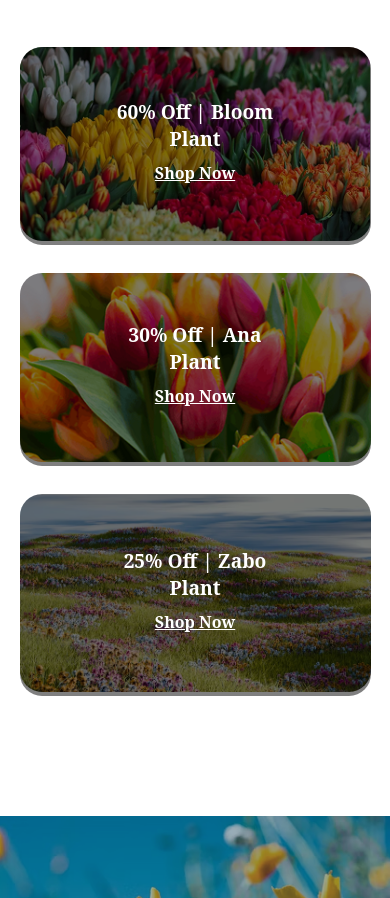
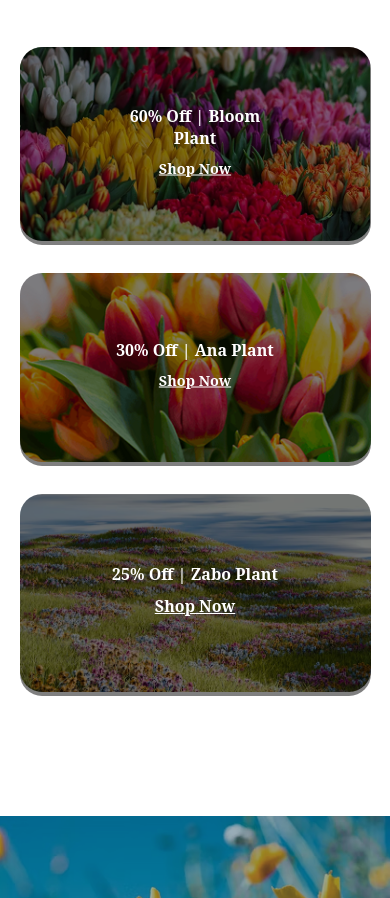
Before and after one commit to jinnahakondo/Responsive-Flowers, a plain HTML site: page index.html in a window 390 px wide. Shown: the part 3964-4862 px from the top of the page. Drawn offline with Linux system fonts and the light colour scheme.

Commit message:
Some Update

```diff
--- a/styles/style.css
+++ b/styles/style.css
@@ -123,7 +123,7 @@ nav {
 
 .card-container {
     display: grid;
-    grid-template-columns: repeat(4, 1fr);
+    grid-template-columns: repeat(4, 270px);
     gap: 20px;
     justify-content: center;
     align-items: center;
@@ -272,8 +272,8 @@ nav {
 
 .latest-content h4,
 a {
-    font-size: 20px;
-    font-weight: 20px;
+    font-size: 1rem;
+    font-weight: 600;
     font-family: "Noto Serif", serif;
     font-weight: 700;
 }
@@ -289,6 +289,7 @@ a {
 }
 
 .latest-img-over-text a {
+    font-size: .9rem;
     display: block;
     color: #fff;
     padding: 10px 0;
@@ -517,16 +518,8 @@ footer {
         ;
     }
 
-    .latest-img-over-text h4 {
-        font-size: 1.2rem;
-    }
-
-    .latest-img-over-text a {
+    #zabo-title {
         font-size: 1rem;
-    }
-
-    #zabo-title {
-        font-size: 1.2rem;
     }
 
     #zabo-link {
```
